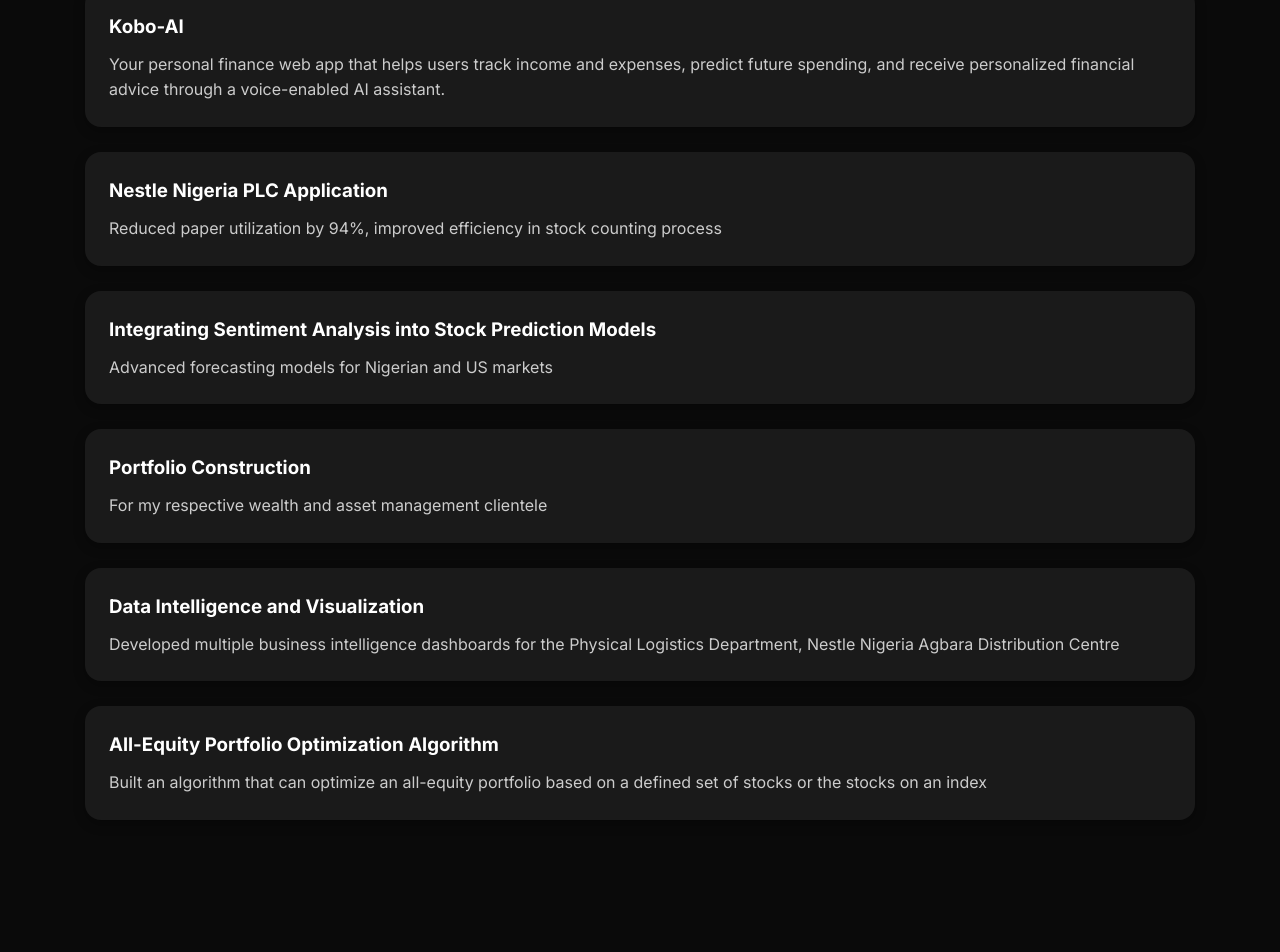
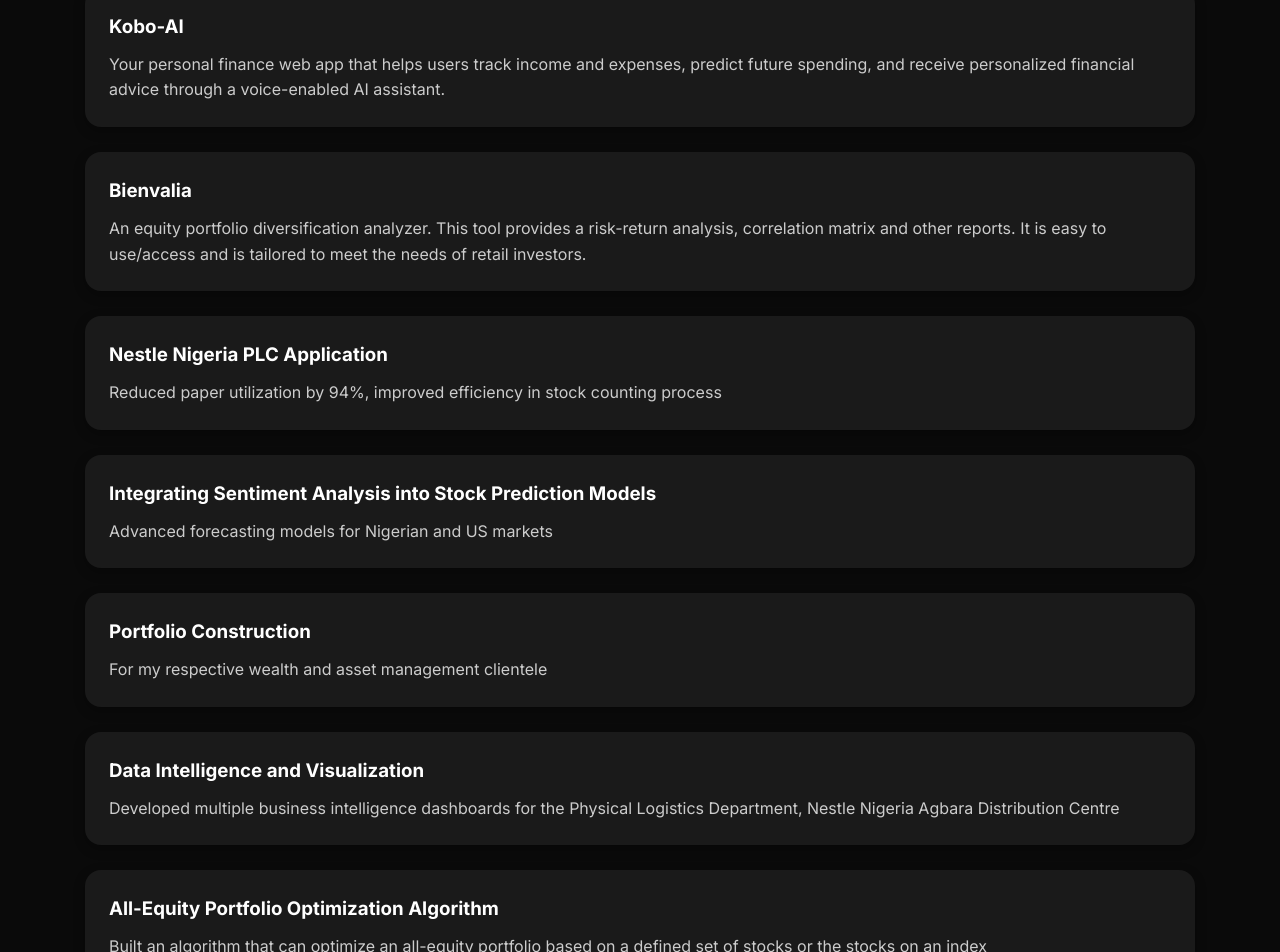
Before and after one commit to Il-Mistero/Il-Mistero.github.io, a plain HTML site: page index.html in a window 1280 px wide. Shown: the part 1307-2259 px from the top of the page. Drawn offline with nearby package versions, Linux system fonts and the light colour scheme.

Commit message:
Initial Commit

```diff
--- a/index.html
+++ b/index.html
@@ -306,7 +306,14 @@
       </div>
     </div>
   </a>
-
+  <a href="https://portfolio-diversification-checker-github-io.vercel.app/" target="_blank" style="text-decoration: none; color: inherit;">
+    <div class="project-card">
+      <div class="project-info">
+        <h3>Bienvalia</h3>
+        <p>An equity portfolio diversification analyzer. This tool provides a risk-return analysis, correlation matrix and other reports. It is easy to use/access and is tailored to meet the needs of retail investors.</p>
+      </div>
+    </div>
+  </a>
   <a href="https://kobo-ai.streamlit.app/" target="_blank" style="text-decoration: none; color: inherit;">
     <div class="project-card">
       <div class="project-info">
@@ -315,28 +322,24 @@
       </div>
     </div>
   </a>
-
   <div class="project-card">
     <div class="project-info">
       <h3>Integrating Sentiment Analysis into Stock Prediction Models</h3>
       <p>Advanced forecasting models for Nigerian and US markets</p>
     </div>
   </div>
-
   <div class="project-card">
     <div class="project-info">
       <h3>Portfolio Construction</h3>
       <p>For my respective wealth and asset management clientele</p>
     </div>
   </div>
-
   <div class="project-card">
     <div class="project-info">
       <h3>Data Intelligence and Visualization</h3>
       <p>Developed multiple business intelligence dashboards for the Physical Logistics Department, Nestle Nigeria Agbara Distribution Centre</p>
     </div>
   </div>
-
   <div class="project-card">
     <div class="project-info">
       <h3>All-Equity Portfolio Optimization Algorithm</h3>
```
